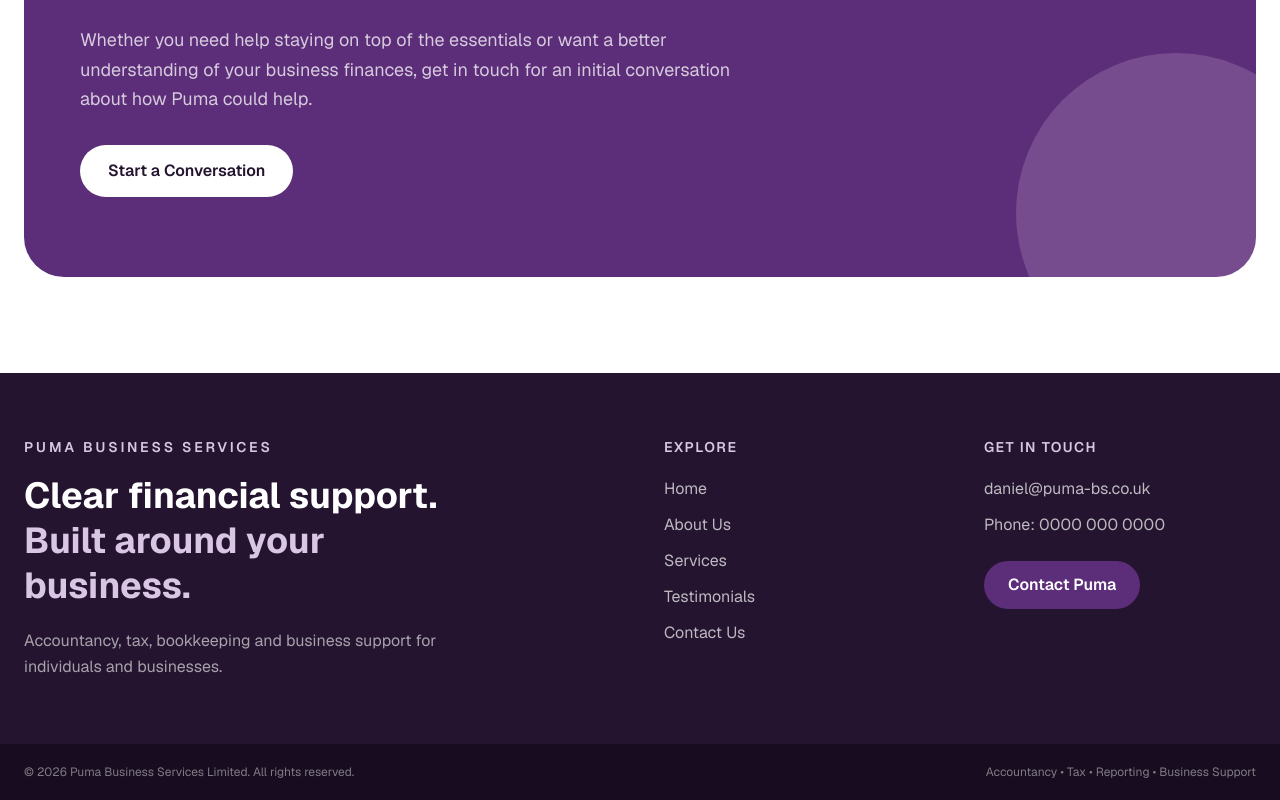
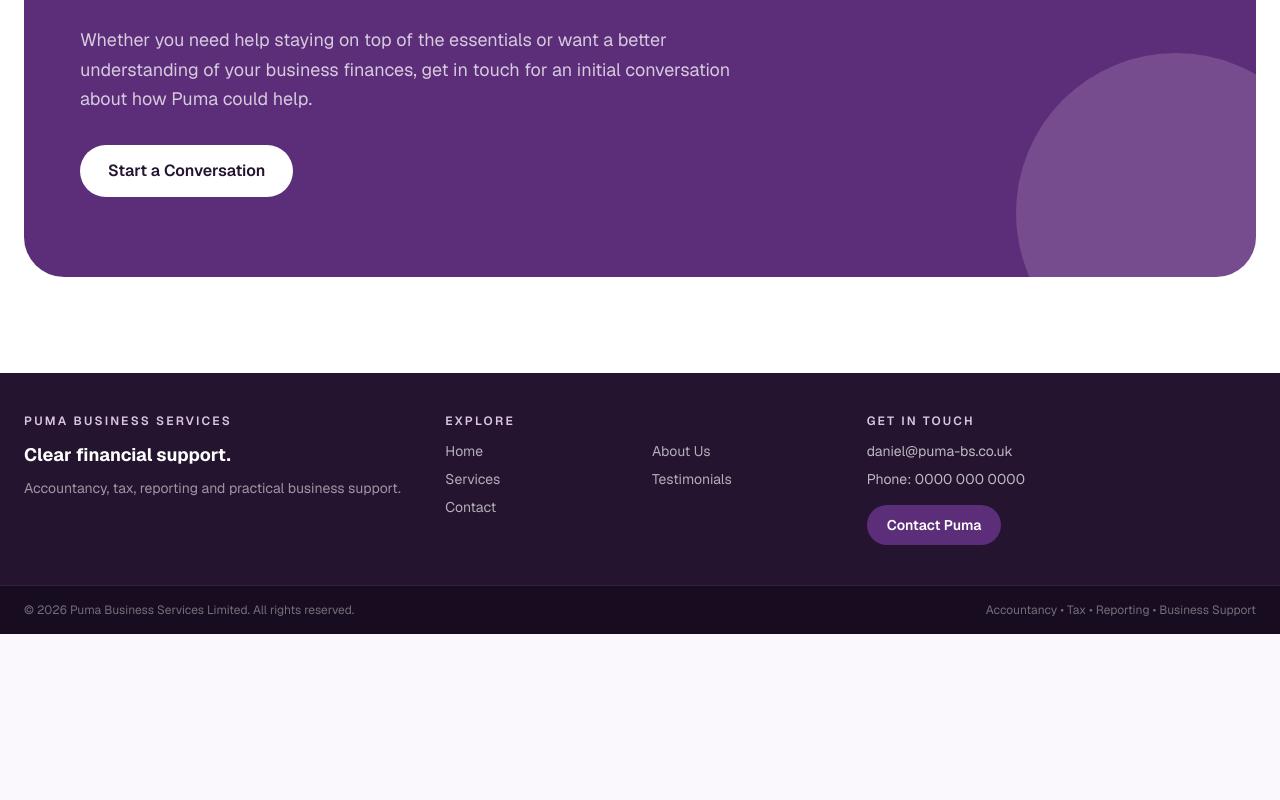
Before and after one commit to pumabs/puma-business-services, a Next.js app: page / in a window 1280 px wide. Shown: the part 4895-5695 px from the top of the page. After the commit the page ends 5529 px from the top, so only its background shows below. Built offline with nearby package versions, Linux system fonts and the light colour scheme.

Commit message:
Refactor Footer component for styling and content
Updated footer styles and content for improved design and readability.

```diff
--- a/app/components/Footer.tsx
+++ b/app/components/Footer.tsx
@@ -4,99 +4,76 @@ export default function Footer() {
   const year = new Date().getFullYear();
 
   return (
-    <footer className="mt-auto">
+    <footer className="mt-auto bg-brand-purple-dark text-white">
 
-      {/* Main footer */}
-      <div className="bg-brand-purple-dark text-white">
-        <div className="max-w-7xl mx-auto px-6 py-16">
+      <div className="max-w-7xl mx-auto px-6 py-10">
 
-          <div className="grid gap-12 md:grid-cols-2 lg:grid-cols-4">
+        <div className="grid gap-8 md:grid-cols-3 items-start">
 
           {/* Brand */}
-            <div className="lg:col-span-2">
-              <p className="text-brand-purple-soft font-semibold uppercase tracking-[0.2em] text-sm">
+          <div>
+            <p className="text-brand-purple-soft font-semibold uppercase tracking-[0.18em] text-xs">
               Puma Business Services
             </p>
 
-              <h2 className="mt-4 text-3xl sm:text-4xl font-bold max-w-md leading-tight">
+            <p className="mt-3 text-lg font-bold">
               Clear financial support.
-                <span className="block text-brand-purple-soft">
-                  Built around your business.
-                </span>
-              </h2>
+            </p>
 
-              <p className="mt-5 text-white/60 max-w-md leading-relaxed">
-                Accountancy, tax, bookkeeping and business support for
-                individuals and businesses.
+            <p className="mt-2 text-sm text-white/55 max-w-sm leading-relaxed">
+              Accountancy, tax, reporting and practical business support.
             </p>
           </div>
 
           {/* Navigation */}
           <div>
-              <p className="text-sm font-semibold text-brand-purple-soft uppercase tracking-widest">
+            <p className="text-brand-purple-soft font-semibold uppercase tracking-[0.18em] text-xs">
               Explore
             </p>
 
-              <div className="flex flex-col gap-3 mt-5">
-                <Link
-                  href="/"
-                  className="text-white/70 hover:text-white transition-colors"
-                >
+            <div className="grid grid-cols-2 gap-x-6 gap-y-2 mt-3 text-sm">
+              <Link href="/" className="text-white/65 hover:text-white transition-colors">
                 Home
               </Link>
 
-                <Link
-                  href="/about"
-                  className="text-white/70 hover:text-white transition-colors"
-                >
+              <Link href="/about" className="text-white/65 hover:text-white transition-colors">
                 About Us
               </Link>
 
-                <Link
-                  href="/services"
-                  className="text-white/70 hover:text-white transition-colors"
-                >
+              <Link href="/services" className="text-white/65 hover:text-white transition-colors">
                 Services
               </Link>
 
-                <Link
-                  href="/testimonials"
-                  className="text-white/70 hover:text-white transition-colors"
-                >
+              <Link href="/testimonials" className="text-white/65 hover:text-white transition-colors">
                 Testimonials
               </Link>
 
-                <Link
-                  href="/contact"
-                  className="text-white/70 hover:text-white transition-colors"
-                >
-                  Contact Us
+              <Link href="/contact" className="text-white/65 hover:text-white transition-colors">
+                Contact
               </Link>
             </div>
           </div>
 
           {/* Contact */}
           <div>
-              <p className="text-sm font-semibold text-brand-purple-soft uppercase tracking-widest">
+            <p className="text-brand-purple-soft font-semibold uppercase tracking-[0.18em] text-xs">
               Get in Touch
             </p>
 
-              <div className="mt-5 space-y-3 text-white/70">
-                <p>
             <a
               href="mailto:daniel@puma-bs.co.uk"
-                    className="hover:text-white transition-colors"
+              className="block mt-3 text-sm text-white/70 hover:text-white transition-colors"
             >
               daniel@puma-bs.co.uk
             </a>
+
+            <p className="mt-2 text-sm text-white/70">
+              Phone: 0000 000 0000
             </p>
-
-                <p>Phone: 0000 000 0000</p>
-              </div>
 
             <Link
               href="/contact"
-                className="inline-block mt-6 bg-brand-purple hover:bg-brand-purple-mid transition-colors text-white font-semibold px-6 py-3 rounded-full"
+              className="inline-block mt-4 bg-brand-purple hover:bg-brand-purple-mid transition-colors text-white font-semibold px-5 py-2.5 rounded-full text-sm"
             >
               Contact Puma
             </Link>
@@ -104,11 +81,10 @@ export default function Footer() {
 
         </div>
       </div>
-      </div>
 
       {/* Bottom bar */}
-      <div className="bg-[#180d20] text-white/45">
-        <div className="max-w-7xl mx-auto px-6 py-5 flex flex-col sm:flex-row gap-3 sm:items-center sm:justify-between text-xs">
+      <div className="border-t border-white/10 bg-[#180d20]">
+        <div className="max-w-7xl mx-auto px-6 py-4 flex flex-col sm:flex-row gap-2 sm:justify-between text-xs text-white/40">
           <p>
             © {year} Puma Business Services Limited. All rights reserved.
           </p>
```
Lines whose indentation alone changed are shown as unchanged.
